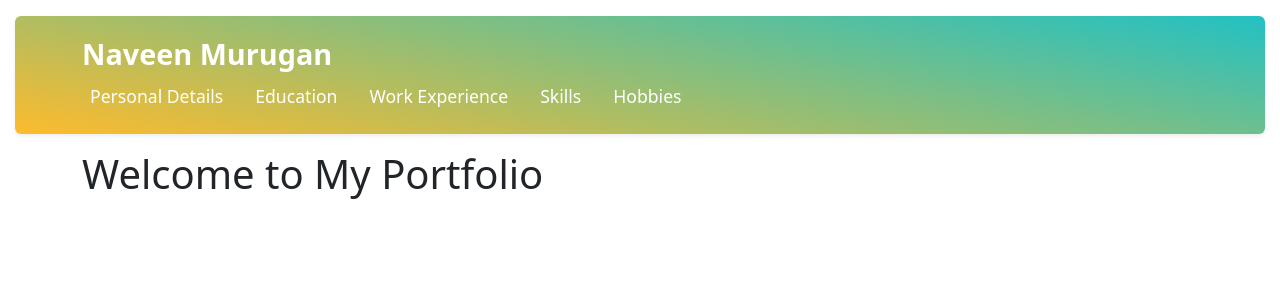
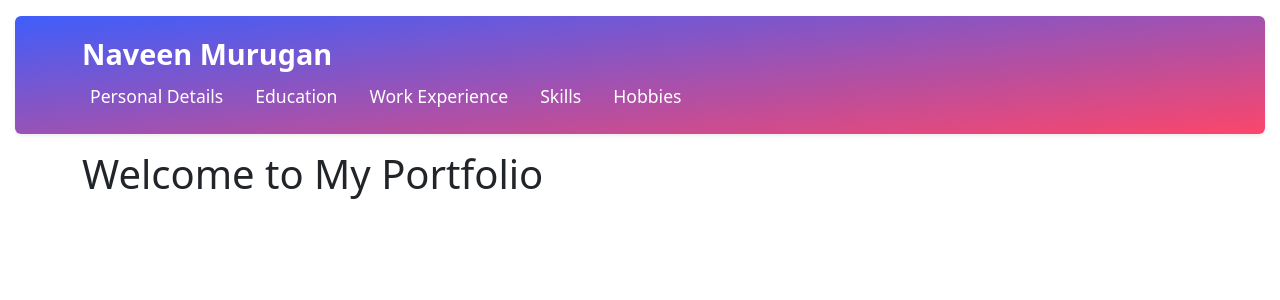
Before and after one commit to Naveen-JM/my-profile, a React (Vite) app: page / in a window 1280 px wide. Shown: the top 300 px of the page. Built offline with nearby package versions, Linux system fonts and the light colour scheme.

Commit message:
bd-change

```diff
--- a/src/Components/navbar/navbar.css
+++ b/src/Components/navbar/navbar.css
@@ -2,8 +2,8 @@
 
 /* General styles for the navbar */
 .navbar {
-    background: rgb(34,193,195);
-    background: linear-gradient(190deg, rgba(34,193,195,1) 0%, rgba(253,187,45,1) 100%) !important; /* Gradient background for the navbar */
+    background: rgb(63,94,251);
+background: linear-gradient(174deg, rgba(63,94,251,1) 0%, rgba(252,70,107,1) 100%)!important;
     padding: 1rem; /* Padding for the navbar */
     border-radius: 0.5rem; /* Rounded edges */
     margin-left: 15px; /* Add left margin for spacing */
@@ -17,7 +17,7 @@
     color: #ffffff; /* White color for the brand text */
 }
 .navbar-brand:hover {
-    color: #d5810c;
+    color: #000000;
 }
 /* Styles for the nav links */
 .nav-link {
```
